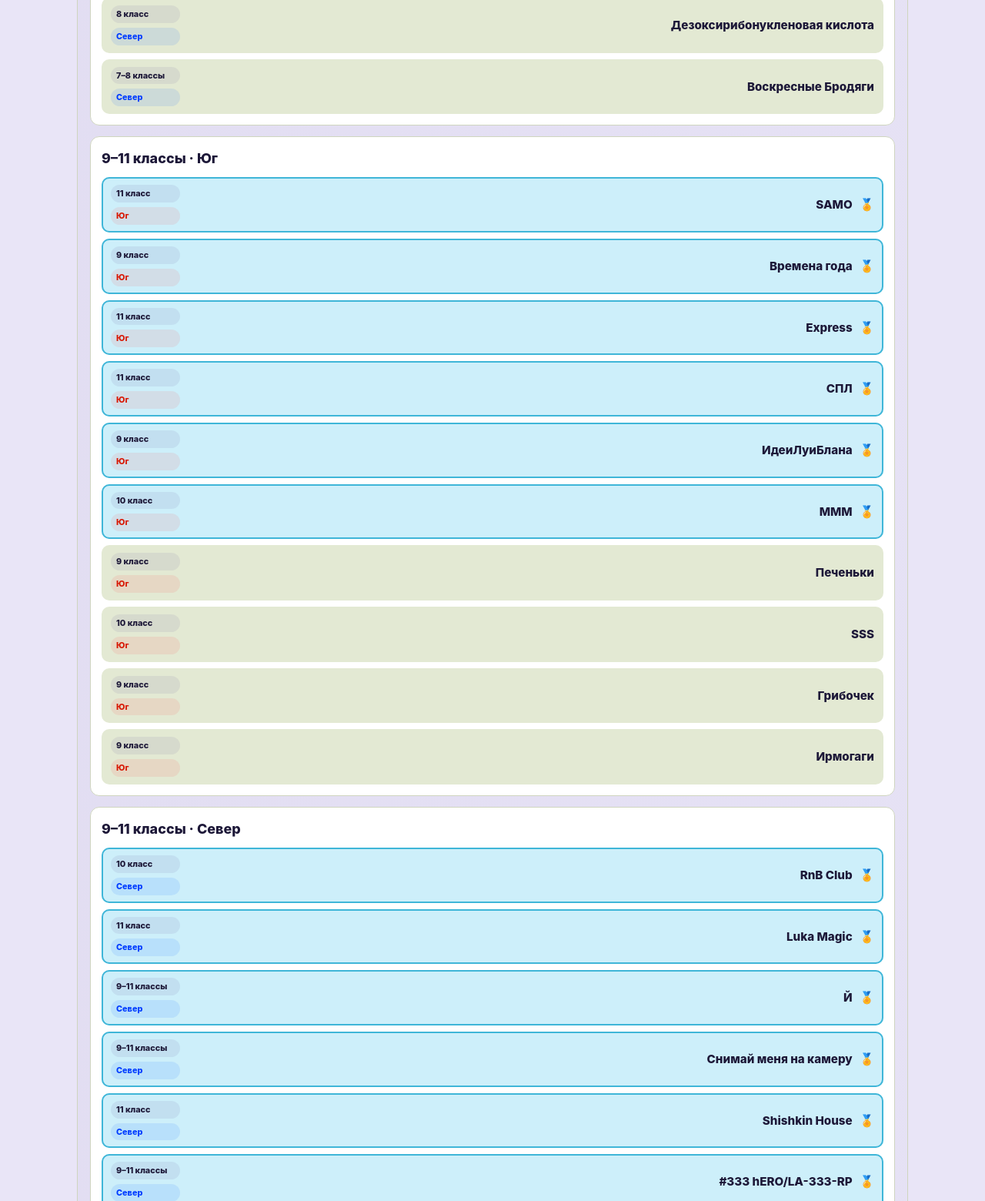
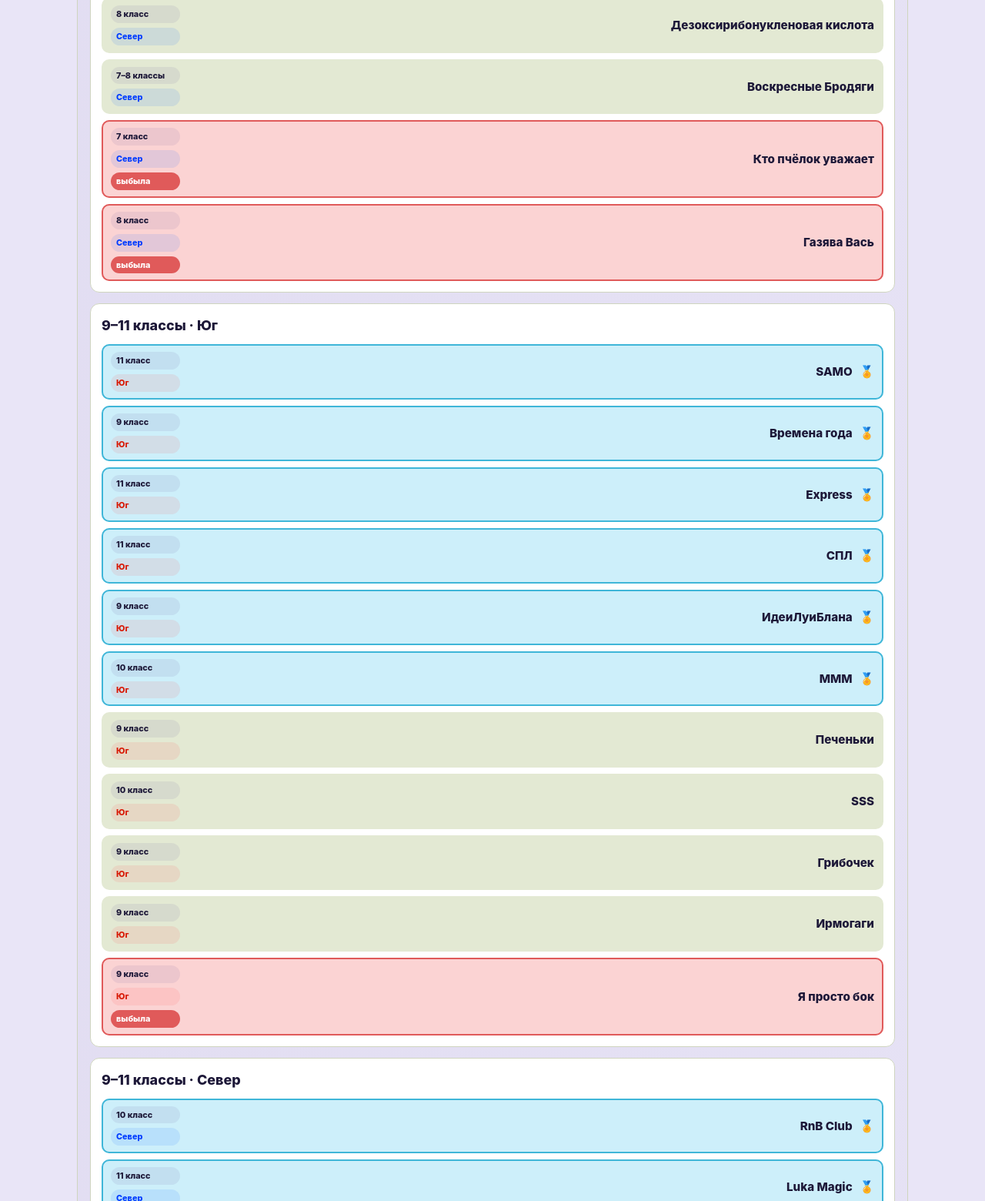
Before and after one commit to mecom-info/MEKOM, a plain HTML site: page championship/index.html in a window 1280 px wide. Shown: the part 4441-6001 px from the top of the page at 77% size. Drawn offline with Linux system fonts and the light colour scheme.

Commit message:
Сезон 2026/27: снятые по ходу игры команды — красные, с пометкой «выбыла»

```diff
--- a/assets/css/archive-2025-26.css
+++ b/assets/css/archive-2025-26.css
@@ -423,3 +423,13 @@
   background: #cdeffa;
   box-shadow: inset 0 0 0 2px #3fb6d8;
 }
+
+/* Сезон 2026/27: команды, выбывшие по ходу игры, — красные. */
+[data-bracket-root] .mc25-team.mc25-out {
+  background: #fbd3d3;
+  box-shadow: inset 0 0 0 2px #e05a5a;
+}
+[data-bracket-root] .mc25-tag-out {
+  background: #e05a5a;
+  color: #fff;
+}
--- a/assets/js/bracket.js
+++ b/assets/js/bracket.js
@@ -32,10 +32,12 @@
       round.winnerchamp.pack === pIndex && round.winnerchamp.index === tIndex;
     if (isChampion) t.classList.add("mc25-champion");
     else if (isWinner) t.classList.add("mc25-winner");
+    else if (team.out) t.classList.add("mc25-out");
 
     var left = el("div", "mc25-team-left");
     left.appendChild(el("span", "mc25-tag mc25-tag-grade", team.grade + (/[–-]/.test(String(team.grade)) ? " классы" : " класс")));
     left.appendChild(el("span", "mc25-tag " + branchTagClass(team.branch), team.branch));
+    if (team.out) left.appendChild(el("span", "mc25-tag mc25-tag-out", "выбыла"));
     t.appendChild(left);
     t.appendChild(el("div", "mc25-team-name", team.name));
     return t;
--- a/championship/2025-26/index.html
+++ b/championship/2025-26/index.html
@@ -237,7 +237,7 @@
 </footer>
 
 <script src="../../assets/js/main.js?v=20261116a"></script>
-<script src="../../assets/js/bracket.js?v=20261116c"></script>
+<script src="../../assets/js/bracket.js?v=20261116d"></script>
 <script src="../../assets/js/archive-2025-26.js?v=20261115e"></script>
 </body>
 </html>
--- a/championship/index.html
+++ b/championship/index.html
@@ -8,7 +8,7 @@
 <link rel="icon" href="../assets/favicon.svg">
 <link rel="stylesheet" href="../assets/css/tokens.css?v=20261115e">
 <link rel="stylesheet" href="../assets/css/style.css?v=20261116a">
-<link rel="stylesheet" href="../assets/css/archive-2025-26.css?v=20261116b">
+<link rel="stylesheet" href="../assets/css/archive-2025-26.css?v=20261116c">
 </head>
 <body>
 
@@ -122,6 +122,6 @@
 
 <script src="../assets/js/boot.js?v=20261115e" data-base="../"></script>
 <script src="../assets/js/main.js?v=20261116a"></script>
-<script src="../assets/js/bracket.js?v=20261116c"></script>
+<script src="../assets/js/bracket.js?v=20261116d"></script>
 </body>
 </html>
--- a/data/bracket-2026-27.json
+++ b/data/bracket-2026-27.json
@@ -222,6 +222,18 @@
               "name": "Воскресные Бродяги",
               "grade": "7–8",
               "branch": "Север"
+            },
+            {
+              "name": "Кто пчёлок уважает",
+              "grade": "7",
+              "branch": "Север",
+              "out": true
+            },
+            {
+              "name": "Газява Вась",
+              "grade": "8",
+              "branch": "Север",
+              "out": true
             }
           ],
           "winnerIndex": [
@@ -297,6 +309,12 @@
               "name": "Ирмогаги",
               "grade": "9",
               "branch": "Юг"
+            },
+            {
+              "name": "Я просто бок",
+              "grade": "9",
+              "branch": "Юг",
+              "out": true
             }
           ],
           "winnerIndex": [
```
